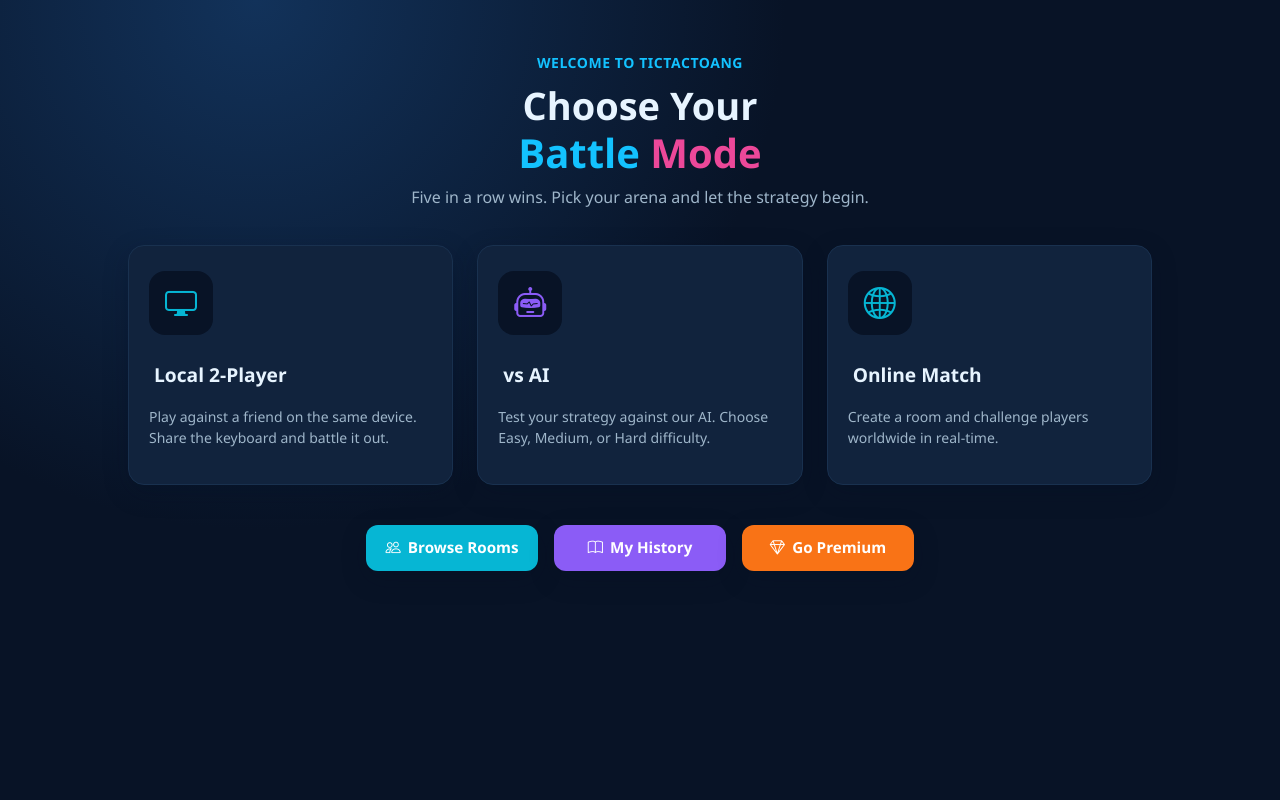
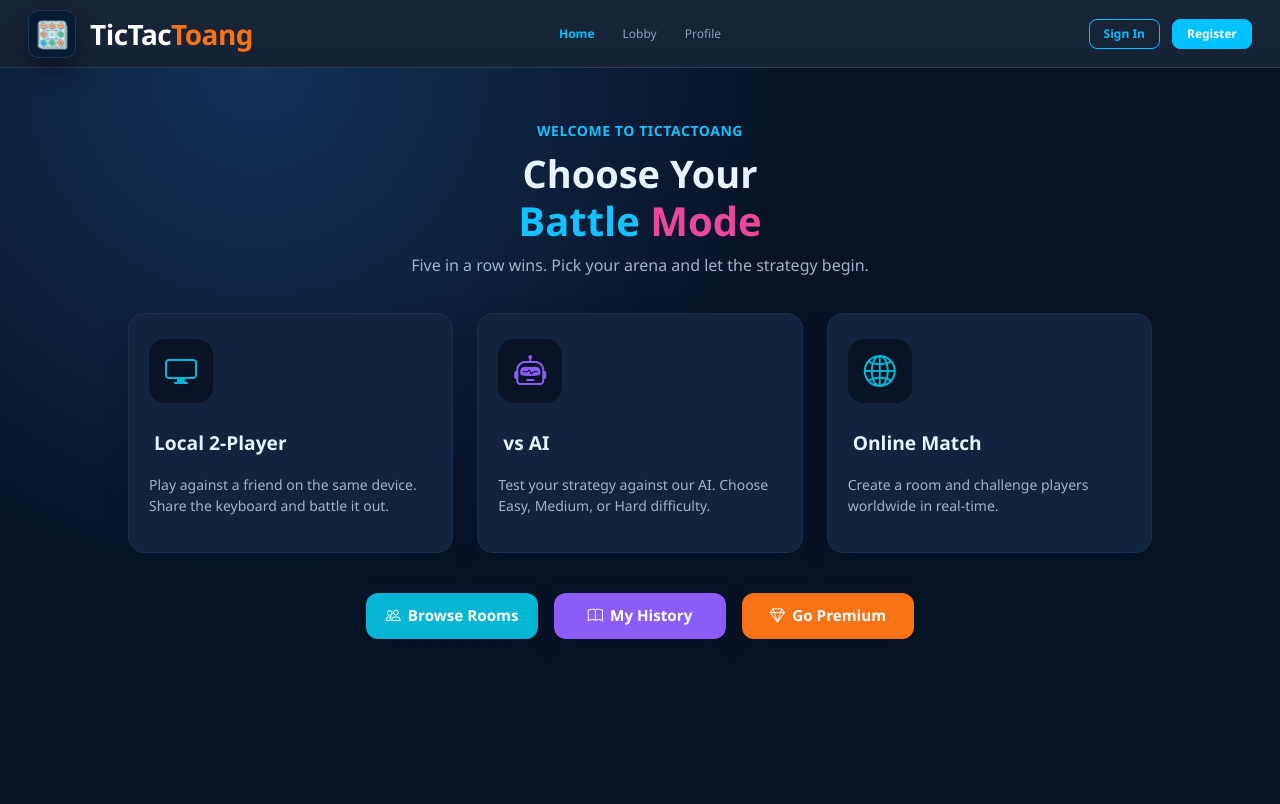
Before and after one commit to RMIT-Full-Stack-Development-2026A/Group9, a React (Vite) app in the folder frontend/: page / in a window 1280 px wide. Built offline with nearby package versions, Linux system fonts and the light colour scheme; no server answers.

Commit message:
feat: implement AppLayout for consistent Navbar and Outlet structure in Router

```diff
--- a/frontend/src/app/Router.jsx
+++ b/frontend/src/app/Router.jsx
@@ -14,8 +14,9 @@
  * 4. Fallback Logic: Handles 404 (Not Found) errors gracefully.
  */
 
-import { Navigate, Route, Routes } from "react-router-dom";
+import { Navigate, Outlet, Route, Routes } from "react-router-dom";
 import ProtectedRoute from "../shared/ui/ProtectedRoute.jsx";
+import Navbar from "../shared/ui/Navbar/Navbar.jsx";
 
 import Admin from "../pages/Admin.jsx";
 import GameArena from "../pages/GameArena.jsx";
@@ -26,21 +27,33 @@ import Payment from "../pages/Payment.jsx";
 import Profile from "../pages/Profile.jsx";
 import Registration from "../pages/Registration.jsx";
 
+function AppLayout() {
+	return (
+		<>
+			<Navbar />
+			<Outlet />
+		</>
+	);
+}
+
 function Router() {
 	return (
 		<Routes>
+			<Route element={<AppLayout />}>
 				<Route path="/" element={<Home />} />
 				<Route path="/login" element={<Login />} />
 				<Route path="/register" element={<Registration />} />
 
 				<Route
-				path="/game"
+					path="/lobby"
 					element={
 						<ProtectedRoute>
 							<GameArena />
 						</ProtectedRoute>
 					}
 				/>
+				<Route path="/game" element={<Navigate to="/lobby" replace />} />
+				<Route path="/arena" element={<Navigate to="/lobby" replace />} />
 				<Route
 					path="/leaderboard"
 					element={
@@ -75,6 +88,7 @@ function Router() {
 				/>
 
 				<Route path="*" element={<Navigate to="/" replace />} />
+			</Route>
 		</Routes>
 	);
 }
```
Lines whose indentation alone changed are shown as unchanged.
